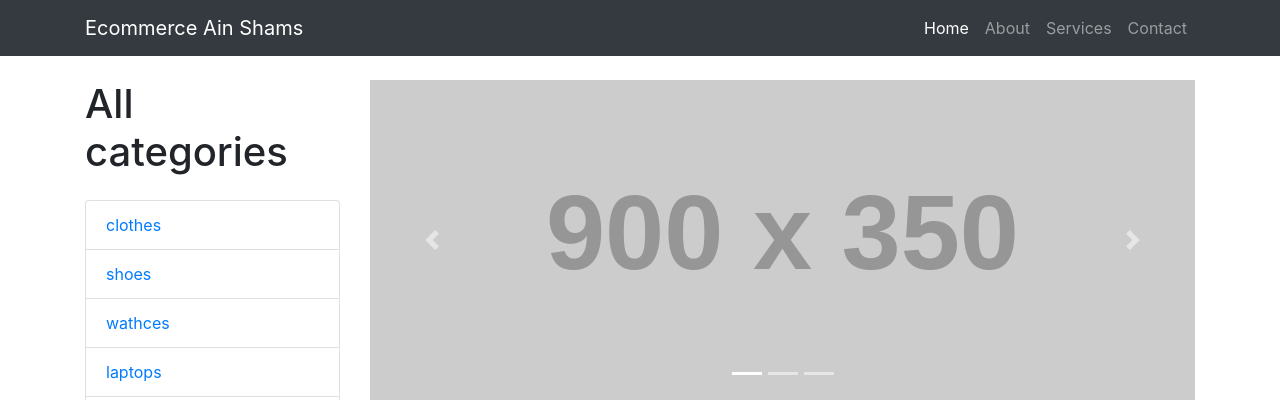
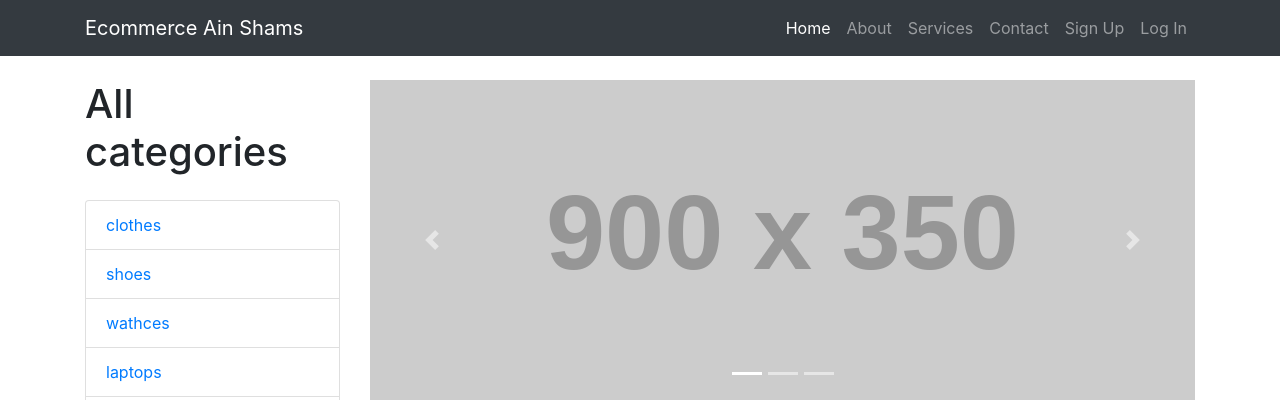
Before and after one commit to mahmoud791/software-project-E-commerce-website, a Django app: page / in a window 1280 px wide. Shown: the top 400 px of the page. Run offline with Django 3.2, Linux system fonts and the light colour scheme; grey boxes labelled with a size stand in for pictures from a placeholder-image service; some libraries are stand-ins or nearby versions.

Commit message:
added log in/ sign up buttons in home page

```diff
--- a/Ecommerce/home/templates/home/homePage.html
+++ b/Ecommerce/home/templates/home/homePage.html
@@ -42,6 +42,12 @@
           </li>
           <li class="nav-item">
             <a class="nav-link" href="#">Contact</a>
+          </li>
+          <li class="nav-item">
+            <a class="nav-link" href="{% url 'register'%}">Sign Up</a>
+          </li>
+          <li class="nav-item">
+            <a class="nav-link" href="{% url 'login'%}">Log In</a>
           </li>
         </ul>
       </div>
```
Also changed, not shown: Ecommerce/db.sqlite3.
